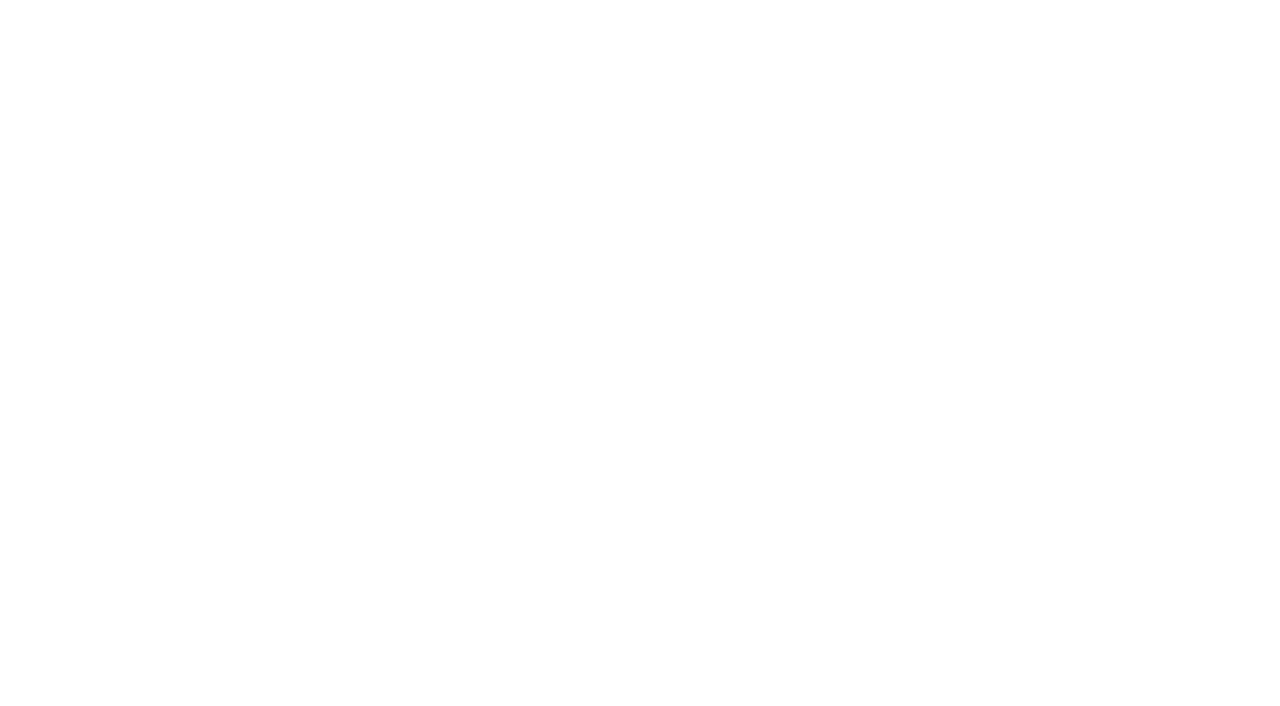
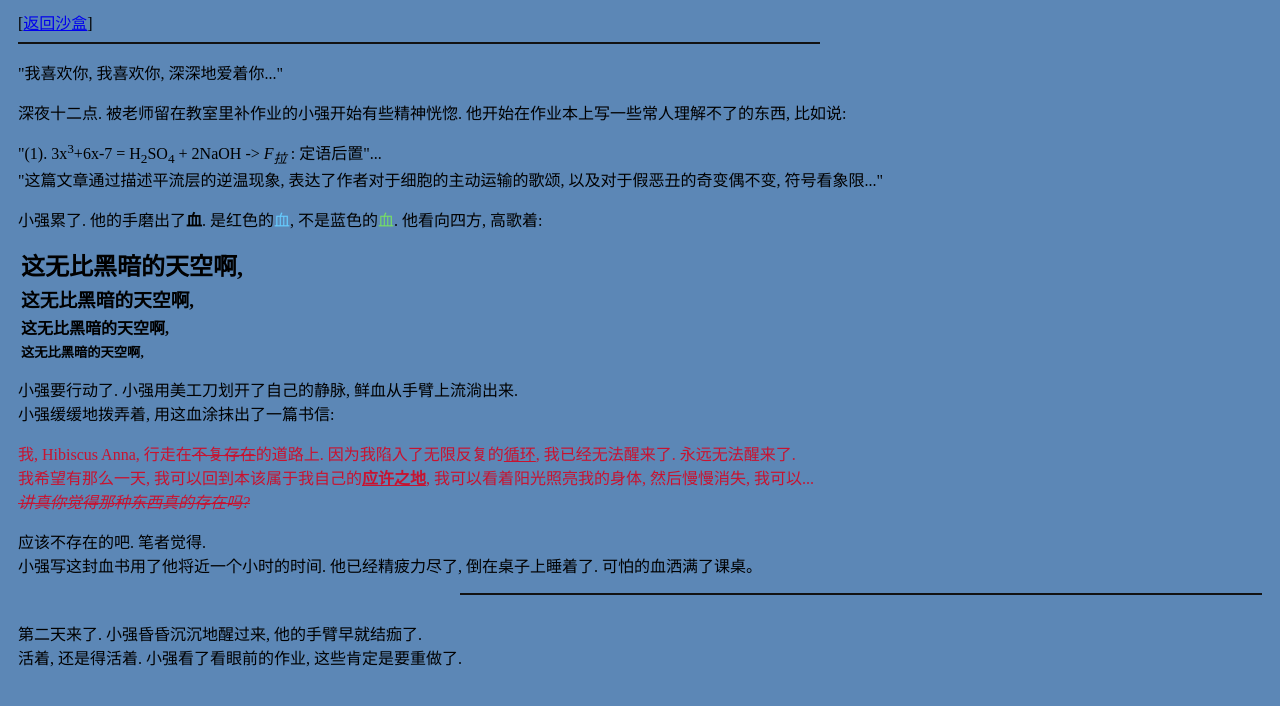
Before and after one commit to icelter02/icelter02.github.io, a plain HTML site: page base/sandbox/html/html0001.html in a window 1280 px wide. Drawn offline with Linux system fonts and the light colour scheme.

Commit message:
commit 20221218 2050

```diff
--- a/base/docs/atrium.css
+++ b/base/docs/atrium.css
@@ -1,4 +1,20 @@
 body {
     font-family: 'Noto Sans CJK', 'HarmonyOS Sans SC', 'PingFang SC', 'DengXian', 'MS Gothic';
-    background-color: rgb(93, 137, 184);
+    background-color: rgb(159, 214, 232);
 }
+
+a:link {
+    color: rgb(14, 90, 200)
+}
+
+a:hover {
+    color: rgb(20, 68, 177)
+}
+
+a:active {
+    color: rgb(204, 44, 102)
+}
+
+a:visited {
+    color: rgb(53, 110, 166)
+}
--- a/base/sandbox/html/html0001.html
+++ b/base/sandbox/html/html0001.html
@@ -1,12 +1,90 @@
 <!DOCTYPE html>
 
 <html>
+    <style>
+        body {
+            font-family: 'Noto Sans CJK', 'HarmonyOS Sans SC', 'PingFang SC', 'DengXian', 'MS Gothic';
+            background-color: rgb(92, 135, 182);
+        }
+
+        .main {
+            margin: 10px;
+        }
+
+        #mincho {
+            font-family: 'Source Han Serif SC', 'SimSong', 'SimSun'
+        }
+
+        h2 {
+            margin: 3px;
+        }
+
+        h3 {
+            margin: 3px;
+        }
+
+        h4 {
+            margin: 3px;
+        }
+
+        h5 {
+            margin: 3px;
+        }
+
+    </style>
+
     <head>
         <meta charset="UTF-8">
         <title>0001 - HTML基本语法练习</title>
     </head>
 
     <body>
+        <div class="main">
+            [<a href="../index.html">返回沙盒</a>] <br/>
+            <hr align="left" width="800px" color="#121212">
 
+            <p id="mincho">
+                "我喜欢你, 我喜欢你, 深深地爱着你..."
+            </p>
+
+            <p>
+                深夜十二点. 被老师留在教室里补作业的小强开始有些精神恍惚. 他开始在作业本上写一些常人理解不了的东西, 比如说:
+            </p>
+
+            <p id="mincho">
+                "(1). 3x<sup>3</sup>+6x-7 = H<sub>2</sub>SO<sub>4</sub> + 2NaOH -> <em>F<sub>拉</sub></em> : 定语后置"... <br/>
+                "这篇文章通过描述平流层的逆温现象, 表达了作者对于细胞的主动运输的歌颂, 以及对于假恶丑的奇变偶不变, 符号看象限..."
+            </p>
+
+            <p>
+                小强累了. 他的手磨出了<strong>血</strong>. 是红色的<font color="#66ccff">血</font>, 不是蓝色的<font color="#76df65">血</font>. 他看向四方, 高歌着:
+                <h2>这无比黑暗的天空啊,</h2>
+                <h3>这无比黑暗的天空啊,</h3>
+                <h4>这无比黑暗的天空啊,</h4>
+                <h5>这无比黑暗的天空啊,</h5>
+            </p>
+
+            <p>
+                小强要行动了. 小强用美工刀划开了自己的静脉, 鲜血从手臂上流淌出来. <br/>
+                小强缓缓地拨弄着, 用这血涂抹出了一篇书信:
+            </p>
+
+            <p id="mincho">
+                <font color="c81330">
+                    我, Hibiscus Anna, 行走在<strike>不复存在</strike>的道路上. 因为我陷入了无限反复的<u>循环</u>, 我已经无法醒来了. 永远无法醒来了. <br/>
+                    我希望有那么一天, 我可以回到本该属于我自己的<strong><u>应许之地</u></strong>, 我可以看着阳光照亮我的身体, 然后慢慢消失, 我可以... <br/>
+                    <em><strike>讲真你觉得那种东西真的存在吗?</strike></em>
+                </font>
+            </p>
+
+            <p>
+                应该不存在的吧. 笔者觉得. <br/>
+                小强写这封血书用了他将近一个小时的时间. 他已经精疲力尽了, 倒在桌子上睡着了. 可怕的血洒满了课桌。
+            </p>
+
+            <hr align="right" width="800px" color="#121212"> <br/>
+            第二天来了. 小强昏昏沉沉地醒过来, 他的手臂早就结痂了. <br/>
+            活着, 还是得活着. 小强看了看眼前的作业, 这些肯定是要重做了.
+        </div>
     </body>
 </html>
--- /dev/null
+++ b/base/sandbox/theme/css/atrium0002.css
@@ -0,0 +1,29 @@
+body {
+    font-family: 'Noto Sans CJK', 'HarmonyOS Sans SC', 'PingFang SC', 'DengXian', 'MS Gothic';
+    background-color: rgb(159, 214, 232);
+}
+
+.main {
+    margin: 10px;
+}
+
+.panel {
+    margin: 10px;
+    border: 1px solid rgb(0, 0, 0);
+    padding: 10px;
+
+    border-radius: 5px;
+    background-color: rgb(255, 255, 255);
+}
+
+.board {
+    margin: 3px;
+    border: 1px solid rgb(96, 96, 96);
+    padding: 3px;
+
+    width: 170px;
+    height: 50px;
+
+    border-radius: 5px;
+    background-color: rgb(255, 255, 255);
+}
--- /dev/null
+++ b/base/sandbox/theme/css/atrium0003.css
@@ -0,0 +1,24 @@
+body {
+    font-family: 'Noto Sans CJK', 'HarmonyOS Sans SC', 'PingFang SC', 'DengXian', 'MS Gothic';
+    background-color: rgb(159, 214, 232);
+}
+
+.main {
+    margin: 10px;
+}
+
+a:link {
+    color: rgb(14, 90, 200)
+}
+
+a:hover {
+    color: rgb(20, 68, 177)
+}
+
+a:active {
+    color: rgb(204, 44, 102)
+}
+
+a:visited {
+    color: rgb(53, 110, 166)
+}
```
Also changed, not shown: base/docs/index.html (+6 -0 lines), base/sandbox/index.html (+3 -1 lines), base/sandbox/theme/theme0002.html (added, +24 -0 lines), base/sandbox/theme/theme0003.html (added, +23 -0 lines), base/docs/4ubase/history.txt, base/docs/theme/atrium.txt (added).
